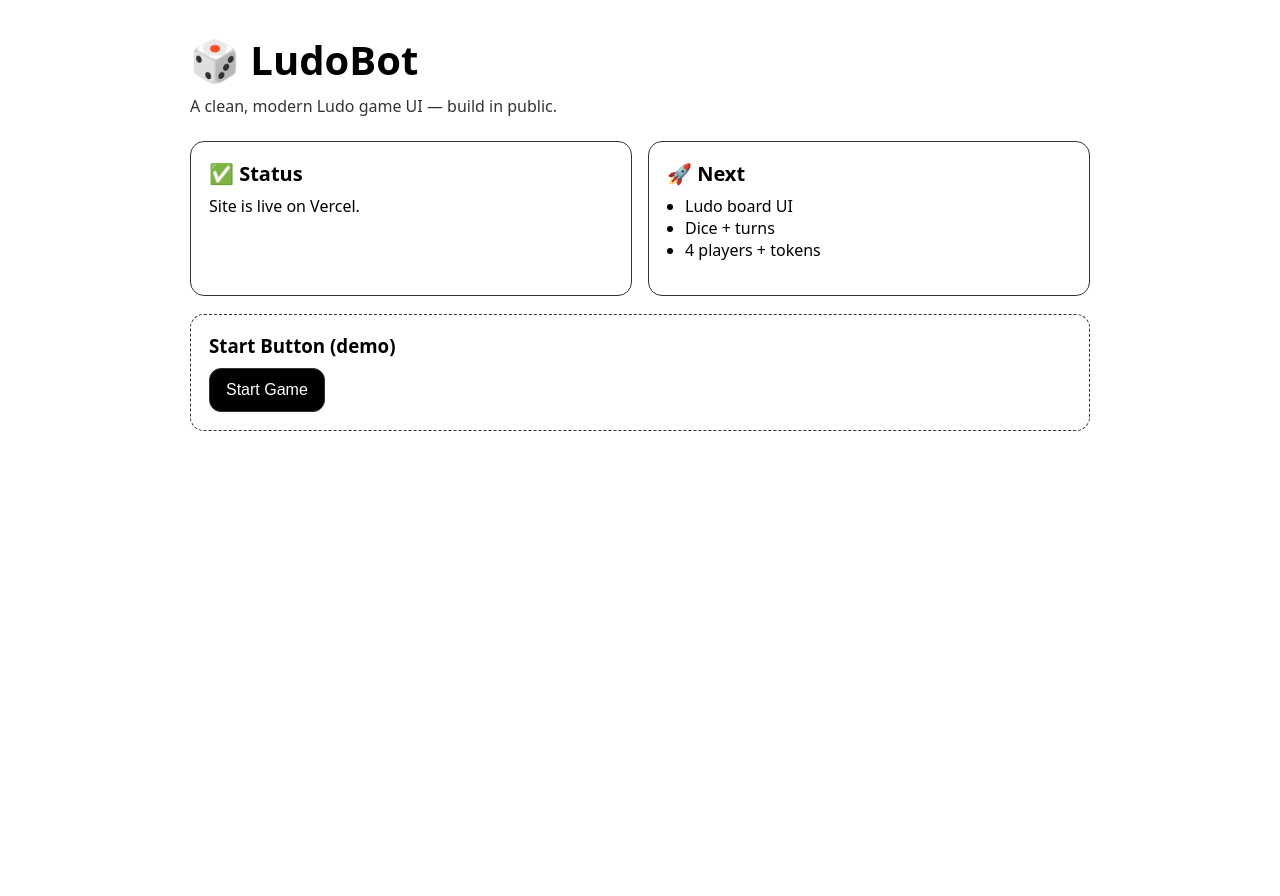
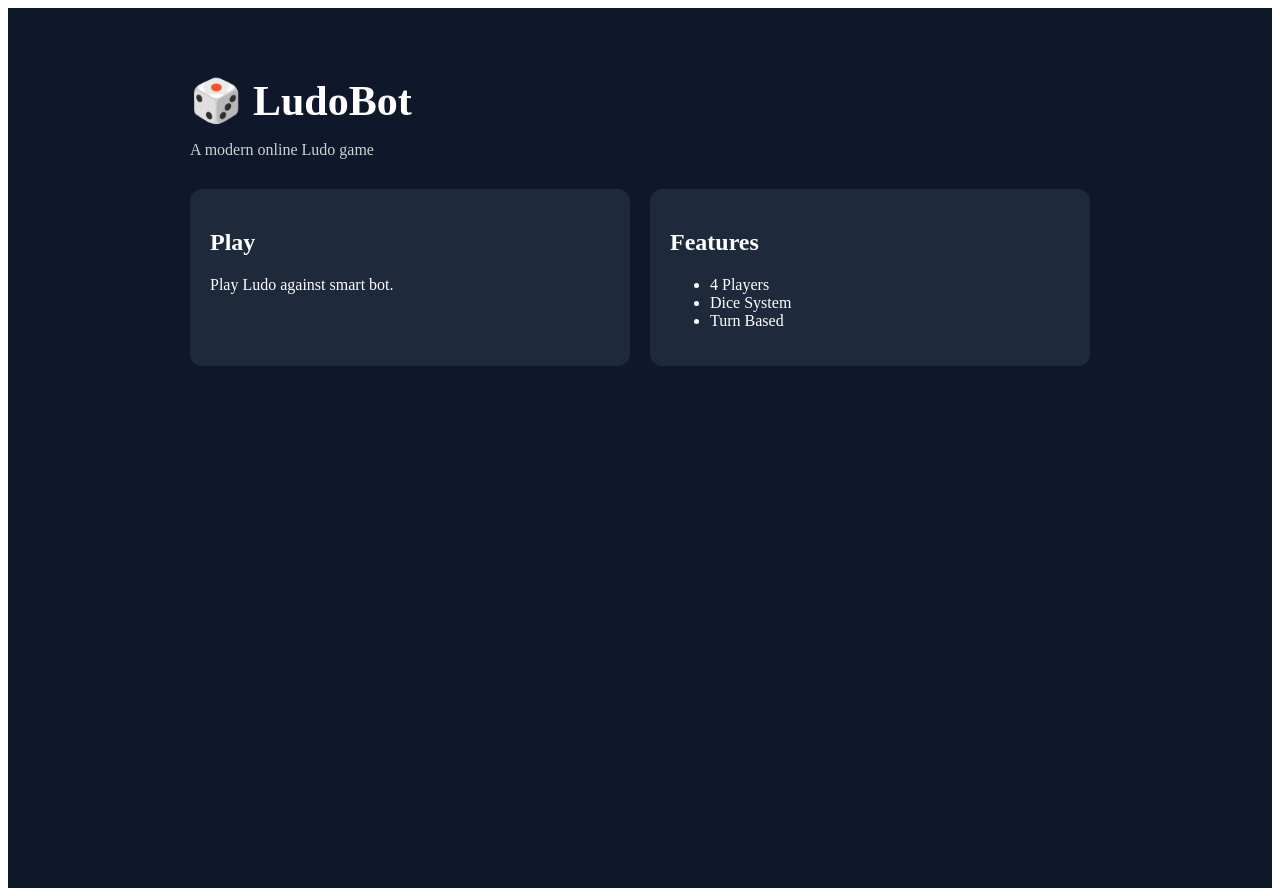
Before and after one commit to Aadi639707/Ludobot, a Next.js app: page / in a window 1280 px wide. Before the commit the page ends 864 px from the top, so only its background shows below. Built offline with nearby package versions, Linux system fonts and the light colour scheme.

Commit message:
Update page.tsx

```diff
--- a/app/page.tsx
+++ b/app/page.tsx
@@ -1,45 +1,26 @@
 export default function Home() {
   return (
-    <main style={{ minHeight: "100vh", padding: 24, fontFamily: "system-ui" }}>
+    <main style={{ minHeight: "100vh", background: "#0f172a", color: "white", padding: "40px" }}>
       <div style={{ maxWidth: 900, margin: "0 auto" }}>
-        <h1 style={{ fontSize: 40, margin: 0 }}>🎲 LudoBot</h1>
-        <p style={{ marginTop: 8, fontSize: 16, opacity: 0.8 }}>
-          A clean, modern Ludo game UI — build in public.
+        <h1 style={{ fontSize: 42, marginBottom: 10 }}>🎲 LudoBot</h1>
+        <p style={{ opacity: 0.8, marginBottom: 30 }}>
+          A modern online Ludo game
         </p>
 
-        <div style={{ display: "grid", gridTemplateColumns: "1fr 1fr", gap: 16, marginTop: 24 }}>
-          <div style={{ padding: 18, border: "1px solid #333", borderRadius: 14 }}>
-            <h2 style={{ margin: 0, fontSize: 20 }}>✅ Status</h2>
-            <p style={{ marginTop: 8 }}>Site is live on Vercel.</p>
+        <div style={{ display: "grid", gridTemplateColumns: "1fr 1fr", gap: 20 }}>
+          <div style={{ background: "#1e293b", padding: 20, borderRadius: 12 }}>
+            <h2>Play</h2>
+            <p>Play Ludo against smart bot.</p>
           </div>
 
-          <div style={{ padding: 18, border: "1px solid #333", borderRadius: 14 }}>
-            <h2 style={{ margin: 0, fontSize: 20 }}>🚀 Next</h2>
-            <ul style={{ marginTop: 8, paddingLeft: 18 }}>
-              <li>Ludo board UI</li>
-              <li>Dice + turns</li>
-              <li>4 players + tokens</li>
+          <div style={{ background: "#1e293b", padding: 20, borderRadius: 12 }}>
+            <h2>Features</h2>
+            <ul>
+              <li>4 Players</li>
+              <li>Dice System</li>
+              <li>Turn Based</li>
             </ul>
           </div>
-        </div>
-
-        <div style={{ marginTop: 18, padding: 18, border: "1px dashed #333", borderRadius: 14 }}>
-          <h3 style={{ margin: 0 }}>Start Button (demo)</h3>
-          <button
-            style={{
-              marginTop: 10,
-              padding: "12px 16px",
-              borderRadius: 12,
-              border: "1px solid #333",
-              background: "black",
-              color: "white",
-              fontSize: 16,
-              cursor: "pointer",
-            }}
-            onClick={() => alert("Next: Board UI banayenge 🎯")}
-          >
-            Start Game
-          </button>
         </div>
       </div>
     </main>
```
